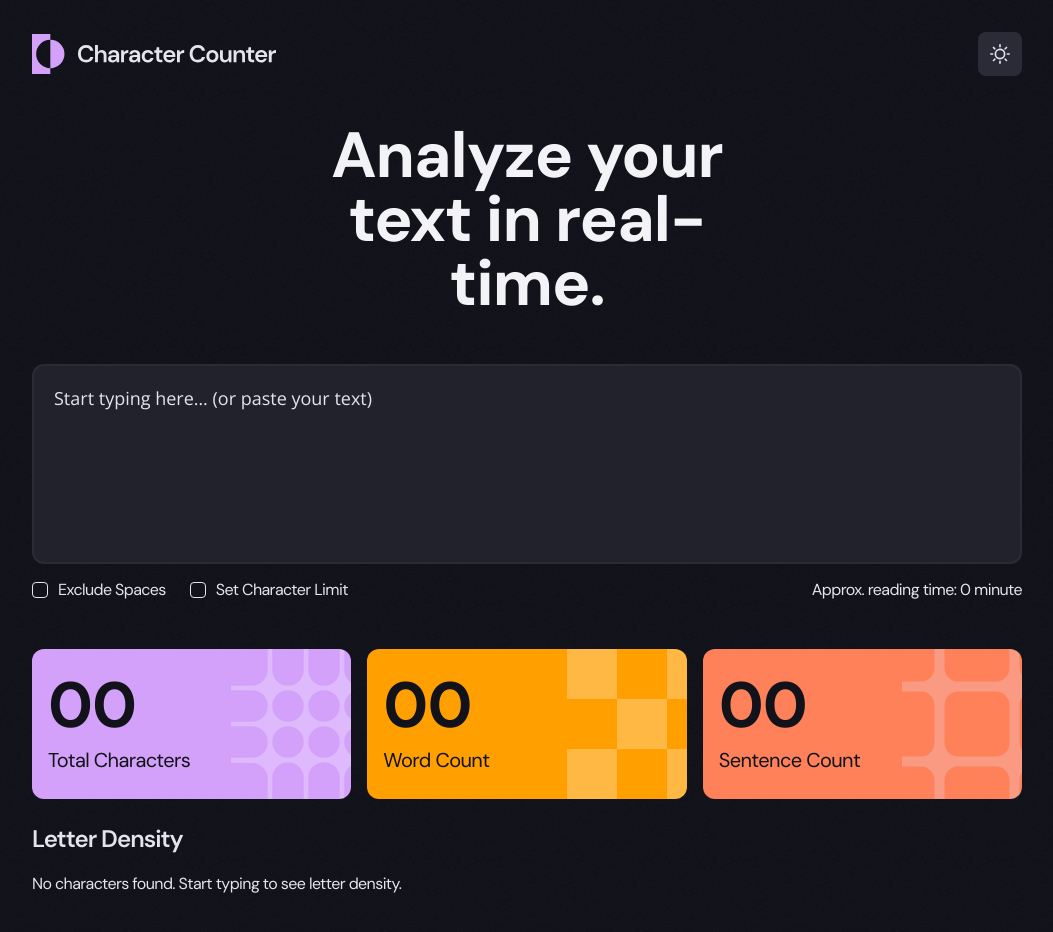
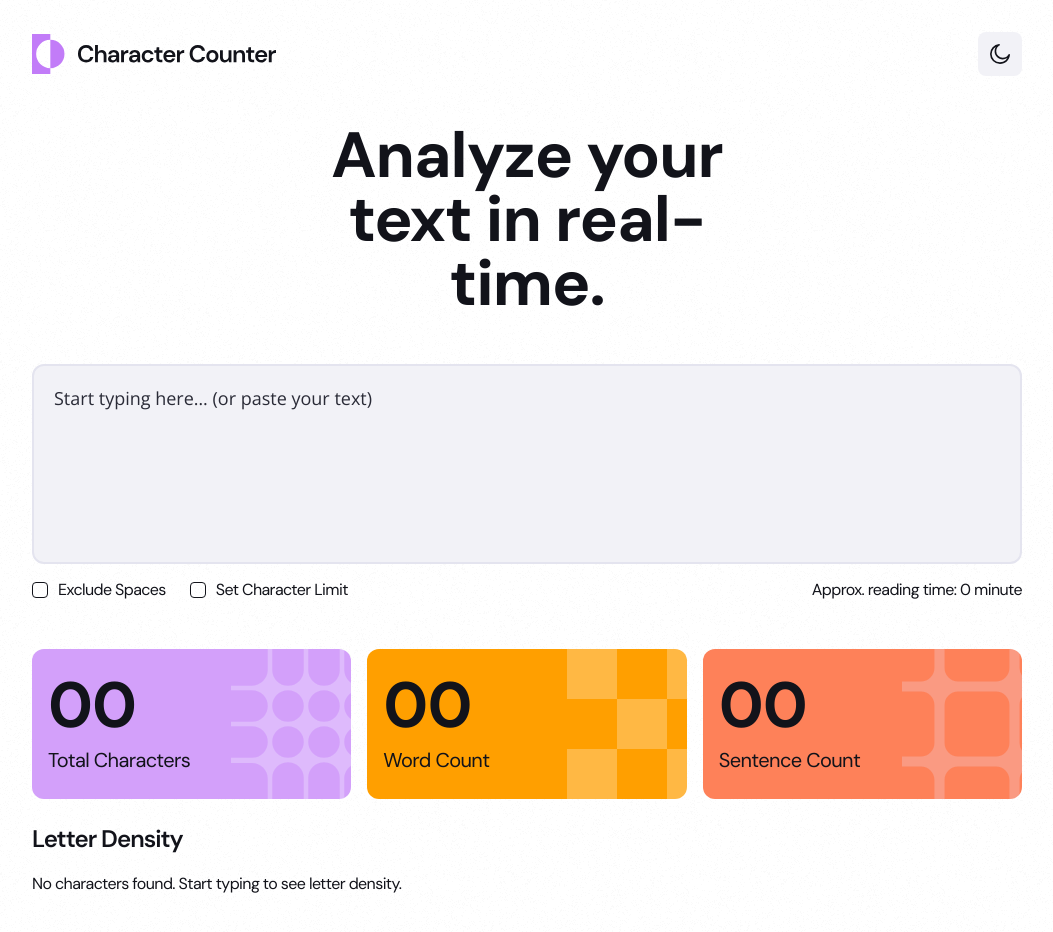
Before and after one commit to shina-wq/angular-character-counter, an Angular app: page / in a window 1280 px wide. Shown: the top 932 px of the page, without its empty margins (113-1166 px from the left). Built offline with nearby package versions, Linux system fonts and the light colour scheme.

Commit message:
feat: add lifecycle hooks for theme setup, cleanup and change logging

```diff
--- a/src/app/app.ts
+++ b/src/app/app.ts
@@ -1,10 +1,12 @@
 import { DOCUMENT } from '@angular/common';
-import { Component, computed, effect, inject, signal } from '@angular/core';
+import { Component, computed, effect, inject, OnDestroy, OnInit, signal } from '@angular/core';
 import { Header, Theme } from './header/header';
 import { LetterDensity } from './letter-density/letter-density';
 import { StatCards } from './stat-cards/stat-cards';
 import { TextInput } from './text-input/text-input';
 import { estimateReadingTime } from './text-stats';
+
+const THEME_KEY = 'character-counter:theme';
 
 @Component({
   imports: [Header, TextInput, StatCards, LetterDensity],
@@ -12,7 +14,7 @@ import { estimateReadingTime } from './text-stats';
   templateUrl: './app.html',
   host: { class: 'block px-4 pt-4 pb-8 md:px-8 lg:pt-8 lg:pb-16' },
 })
-export class App {
+export class App implements OnInit, OnDestroy {
   // All app state lives here and flows down to the children
   protected readonly text = signal('');
   protected readonly excludeSpaces = signal(false);
@@ -21,12 +23,49 @@ export class App {
 
   protected readonly readingTime = computed(() => estimateReadingTime(this.text()));
 
+  private readonly systemPrefersLight = matchMedia('(prefers-color-scheme: light)');
+
   constructor() {
     const root = inject(DOCUMENT).documentElement;
     effect(() => (root.dataset['theme'] = this.theme()));
   }
 
+  // Start with the saved theme, or the system's if the user hasn't picked one
+  ngOnInit(): void {
+    const saved = this.savedTheme();
+    this.theme.set(saved ?? this.systemTheme());
+    this.systemPrefersLight.addEventListener('change', this.followSystemTheme);
+    console.log(`[App] ngOnInit: theme "${this.theme()}" from ${saved ? 'saved choice' : 'system setting'}`);
+  }
+
+  // Stop listening to the system setting so the listener doesn't leak
+  ngOnDestroy(): void {
+    this.systemPrefersLight.removeEventListener('change', this.followSystemTheme);
+    console.log('[App] ngOnDestroy: removed system theme listener');
+  }
+
   protected toggleTheme(): void {
     this.theme.update((theme) => (theme === 'dark' ? 'light' : 'dark'));
+    try {
+      localStorage.setItem(THEME_KEY, this.theme());
+    } catch {} // Storage can be blocked; the theme still switches for this visit
+  }
+
+  // Arrow function so it keeps `this` when used as an event listener
+  private readonly followSystemTheme = (): void => {
+    if (!this.savedTheme()) this.theme.set(this.systemTheme());
+  };
+
+  private systemTheme(): Theme {
+    return this.systemPrefersLight.matches ? 'light' : 'dark';
+  }
+
+  private savedTheme(): Theme | null {
+    try {
+      const theme = localStorage.getItem(THEME_KEY);
+      return theme === 'light' || theme === 'dark' ? theme : null;
+    } catch {
+      return null;
+    }
   }
 }
--- a/src/app/letter-density/letter-density.ts
+++ b/src/app/letter-density/letter-density.ts
@@ -1,5 +1,5 @@
 import { DecimalPipe } from '@angular/common';
-import { Component, computed, input, OnChanges, signal } from '@angular/core';
+import { Component, computed, input, OnChanges, signal, SimpleChanges } from '@angular/core';
 import { LetterCount, letterDensity } from '../text-stats';
 
 const PREVIEW_COUNT = 5;
@@ -20,7 +20,8 @@ export class LetterDensity implements OnChanges {
   );
 
   // Recalculate the letter frequencies whenever the text changes
-  ngOnChanges(): void {
+  ngOnChanges(changes: SimpleChanges): void {
+    console.log('[LetterDensity] ngOnChanges:', Object.keys(changes));
     this.rows.set(letterDensity(this.text()));
   }
 }
--- a/src/app/stat-cards/stat-cards.ts
+++ b/src/app/stat-cards/stat-cards.ts
@@ -1,5 +1,5 @@
 import { DecimalPipe } from '@angular/common';
-import { Component, input, OnChanges } from '@angular/core';
+import { Component, input, OnChanges, SimpleChanges } from '@angular/core';
 import { countCharacters, countSentences, countWords } from '../text-stats';
 
 interface StatCard {
@@ -20,7 +20,8 @@ export class StatCards implements OnChanges {
   protected cards: StatCard[] = [];
 
   // Recount whenever the text or the exclude-spaces option changes
-  ngOnChanges(): void {
+  ngOnChanges(changes: SimpleChanges): void {
+    console.log('[StatCards] ngOnChanges:', Object.keys(changes));
     const text = this.text();
     const excludeSpaces = this.excludeSpaces();
 
--- a/src/app/text-input/text-input.ts
+++ b/src/app/text-input/text-input.ts
@@ -1,4 +1,4 @@
-import { Component, input, OnChanges, output, signal } from '@angular/core';
+import { Component, input, OnChanges, output, signal, SimpleChanges } from '@angular/core';
 
 const DEFAULT_LIMIT = 300;
 const NEAR_LIMIT_RATIO = 0.9; // heads-up once 90% of the limit is used
@@ -23,7 +23,8 @@ export class TextInput implements OnChanges {
   protected limitMessage = '';
 
   // Re-check the limit whenever the text or the limit changes
-  ngOnChanges(): void {
+  ngOnChanges(changes: SimpleChanges): void {
+    console.log('[TextInput] ngOnChanges:', Object.keys(changes));
     const limit = this.limit();
     const length = this.text().length;
 
```
